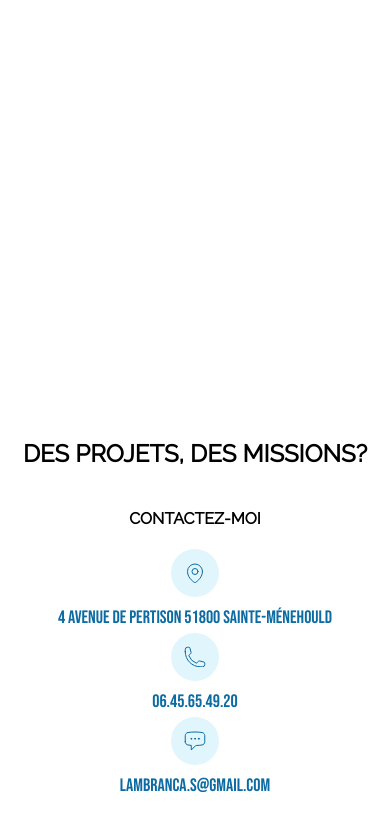
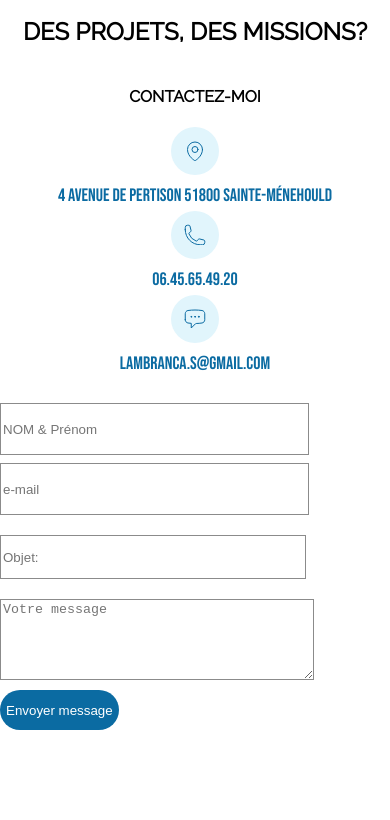
Before and after one commit to Lambseb/Portfolio, a plain HTML site: page index.html in a window 390 px wide. Shown: the part 6126-6946 px from the top of the page. Drawn offline with Linux system fonts and the light colour scheme; a web font is replaced by a local one.

Commit message:
Add files via upload

```diff
--- a/style.css
+++ b/style.css
@@ -370,7 +370,7 @@ textarea{
 }
 }
 
-/*////////////////////////// BREAKPOINT UNDER 360PX ////////////////////////////////////*/
+/*////////////////////////// BREAKPOINT UNDER 500PX ////////////////////////////////////*/
 @media screen and (max-width: 500px) {
 
     .list_menu{
@@ -433,10 +433,10 @@ textarea{
         font-size: 0.9rem;
     }
     .table_skills{
-      display: flex;
-      flex-direction: column;
-      text-align: center;
-      align-items: center;
+        display: flex;
+        flex-direction: column;
+        text-align: center;
+        align-items: center;
     }
     .table_skills > div{
         width: 300px;
@@ -452,10 +452,6 @@ textarea{
     #objet{
         width: 300px;
     }
-    .article_contact{
-        margin-top: 50vh;
-    }
-
     .order_contact{
         align-items:center;
     }
```
